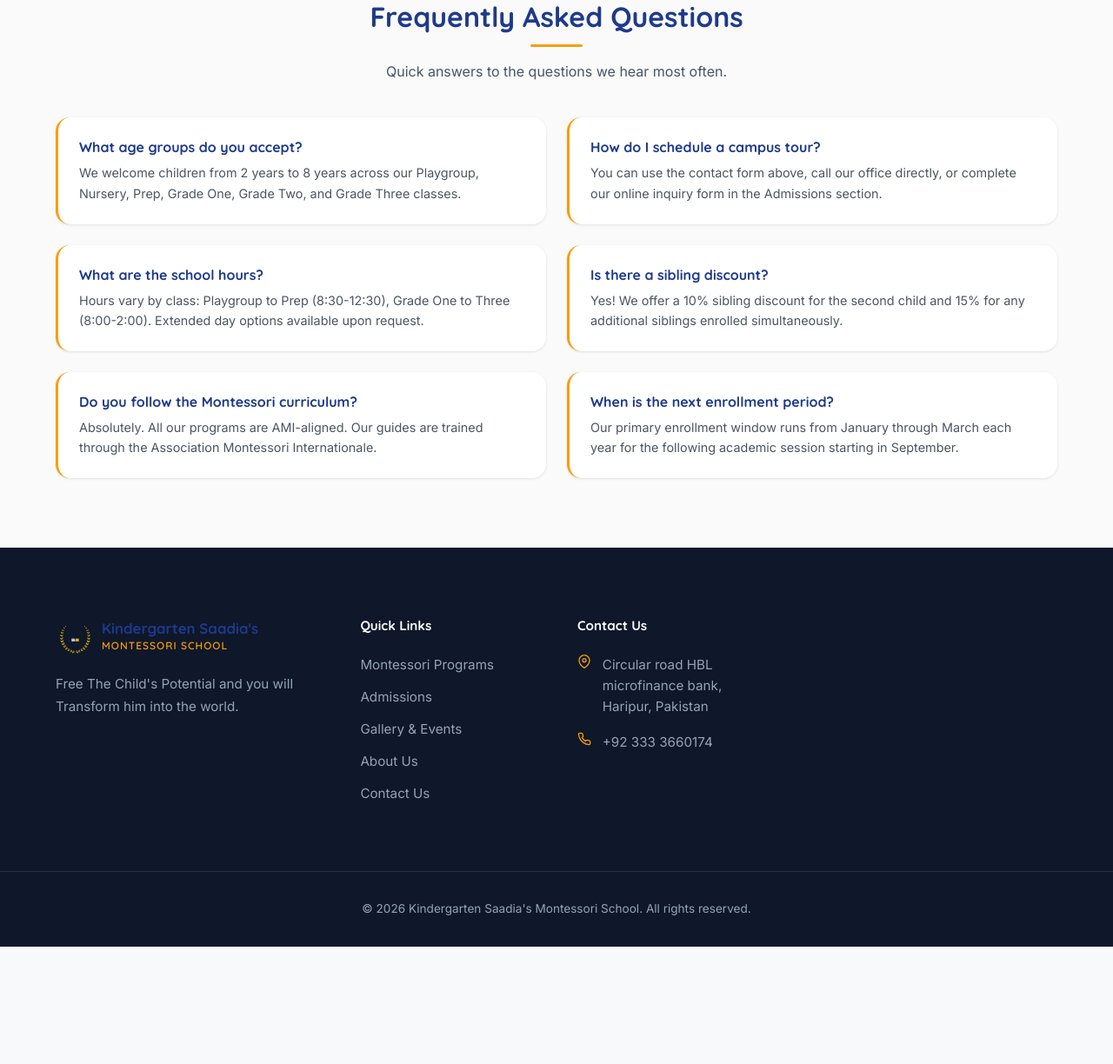
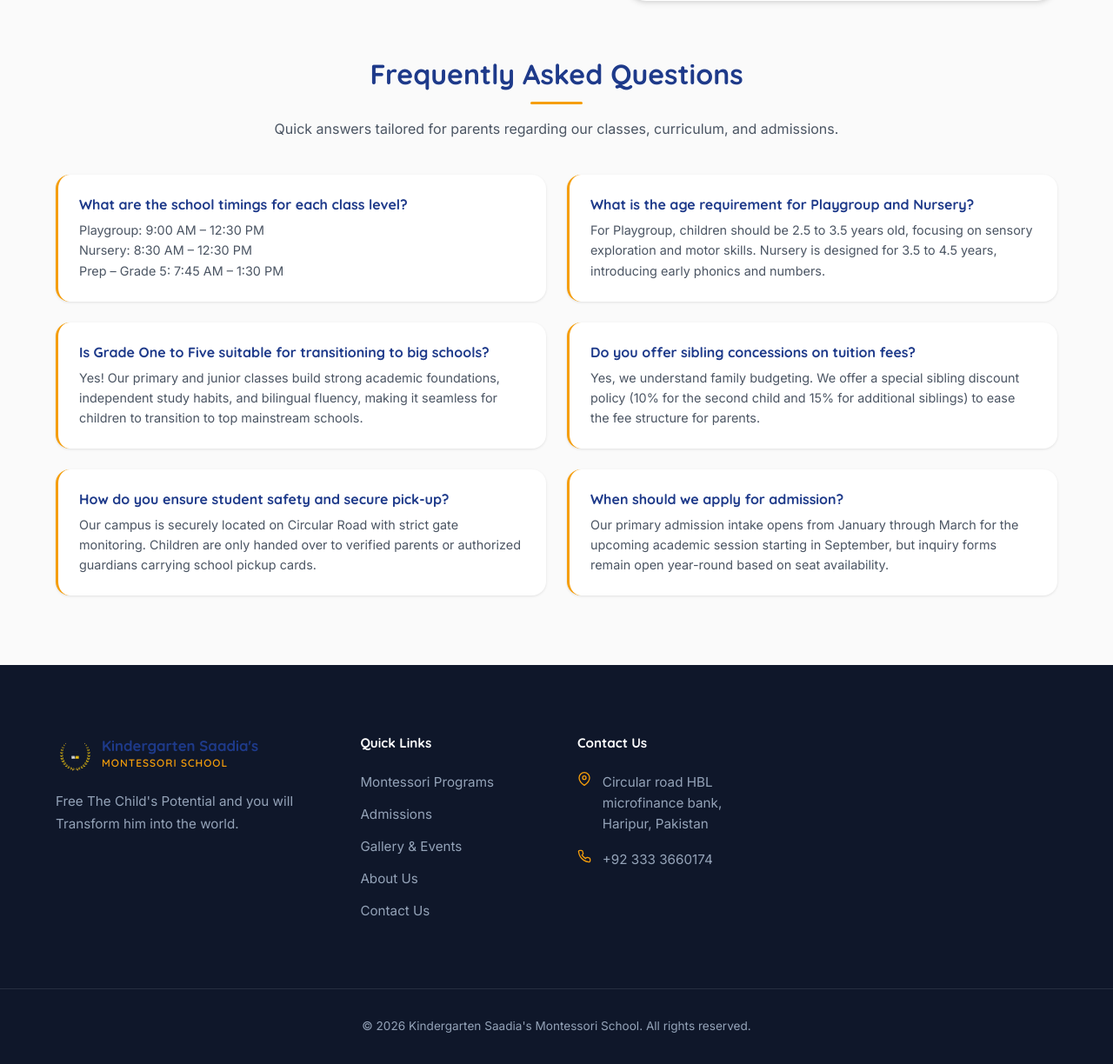
Before and after one commit to MAHMAD1499/School-Website, a PHP site: page /contact.php in a window 1280 px wide. Shown: the part 1756-2980 px from the top of the page at 87% size. Before the commit the page ends 2845 px from the top, so only its background shows below. Run offline with PHP 8.4, Linux system fonts and the light colour scheme.

Commit message:
updated the code bt

```diff
--- a/contact.php
+++ b/contact.php
@@ -96,7 +96,7 @@ $body=json_decode(file_get_contents('php://input'),true)??[];if($isAjax && $meth
           <a href="portal/index.php" class="btn btn-accent">Portal</a>
           <a href="portal/admin/login.php" class="btn btn-outline"
             style="border-color:rgba(30,58,138,0.3);font-size:0.85rem;">Admin Portal</a>
-          <a href="index.php#admissions" class="btn btn-primary">Apply Now</a>
+          <a href="admissions.php" class="btn btn-primary">Apply Now</a>
         </div>
 
       </nav>
@@ -235,19 +235,19 @@ $body=json_decode(file_get_contents('php://input'),true)??[];if($isAjax && $meth
           <div class="office-hours-table">
             <div class="hours-row">
               <span class="hours-day">Monday</span>
-              <span class="hours-time">8:00 AM – 4:00 PM</span>
+              <span class="hours-time">8:00 AM – 2:00 PM</span>
             </div>
             <div class="hours-row">
               <span class="hours-day">Tuesday</span>
-              <span class="hours-time">8:00 AM – 4:00 PM</span>
+              <span class="hours-time">8:00 AM – 2:00 PM</span>
             </div>
             <div class="hours-row">
               <span class="hours-day">Wednesday</span>
-              <span class="hours-time">8:00 AM – 4:00 PM</span>
+              <span class="hours-time">8:00 AM – 2:00 PM</span>
             </div>
             <div class="hours-row">
               <span class="hours-day">Thursday</span>
-              <span class="hours-time">8:00 AM – 4:00 PM</span>
+              <span class="hours-time">8:00 AM – 2:00 PM</span>
             </div>
             <div class="hours-row">
               <span class="hours-day">Friday</span>
@@ -262,6 +262,9 @@ $body=json_decode(file_get_contents('php://input'),true)??[];if($isAjax && $meth
               <span class="hours-badge-closed">Closed</span>
             </div>
           </div>
+          <div style="padding: 0.75rem 1rem; font-size: 0.8rem; color: #6b7280; border-top: 1px solid var(--border-color); background: #f9fafb; text-align: center;">
+            * Note: These timings are for administration and management only and are not student class timings.
+          </div>
         </div>
 
         <!-- Map -->
@@ -269,13 +272,13 @@ $body=json_decode(file_get_contents('php://input'),true)??[];if($isAjax && $meth
           <div class="map-header">📍 Find Us on the Map</div>
           <div class="map-embed">
             <iframe
-              src="https://www.google.com/maps/embed?pb=!1m18!1m12!1m3!1d3307.705748870337!2d72.93316067499752!3d34.00009107317665!2m3!1f0!2f0!3f0!3m2!1i1024!2i768!4f13.1!3m3!1m2!1s0x38dfb37001d2f68f%3A0x15918636c55c1c6b!2sKindergarten%20Saadia's%20Montessori%20School!5e0!3m2!1sen!2s!4v1788949841660!5m2!1sen!2s"
+              src="https://www.google.com/maps/embed?pb=!1m18!1m12!1m3!1d3307.705748870337!2d72.93316067499752!3d34.00009107317665!2m3!1f0!2f0!3f0!3m2!1i1024!2i768!4f13.1!3m3!1m2!1s0x38dfb37001d2f68f%3A0x15918636c55c1c6b!2sKindergarten%20Saadia%27s%20Montessori%20School!5e0!3m2!1sen!2s!4v1788949841660!5m2!1sen!2s"
               width="100%" height="100%" style="border:0;" allowfullscreen="" loading="lazy"
               referrerpolicy="no-referrer-when-downgrade">
             </iframe>
           </div>
           <p class="map-address">📍 Circular road HBL microfinance bank, Haripur, Pakistan — <a
-              href="https://www.google.com/maps/search/?api=1&query=Kindergarten+Saadia%27s+Montessori+School+Circular+Road+Haripur"
+              href="https://www.google.com/maps/search/?api=1&query=Kindergarten+Saadia%27s+Montreal+School+Circular+Road+Haripur"
               target="_blank" style="color:var(--primary-deep); font-weight:600;">Open in Maps</a></p>
         </div>
       </div>
@@ -284,35 +287,35 @@ $body=json_decode(file_get_contents('php://input'),true)??[];if($isAjax && $meth
     <!-- FAQ Section -->
     <div class="faq-section">
       <h2>Frequently Asked Questions</h2>
-      <p>Quick answers to the questions we hear most often.</p>
+      <p>Quick answers tailored for parents regarding our classes, curriculum, and admissions.</p>
       <div class="faq-grid">
         <div class="faq-item">
-          <h4>What age groups do you accept?</h4>
-          <p>We welcome children from 2 years to 8 years across our Playgroup, Nursery, Prep, Grade One, Grade Two, and Grade Three classes.</p>
+          <h4>What are the school timings for each class level?</h4>
+          <p>
+            Playgroup: 9:00 AM – 12:30 PM<br>
+            Nursery: 8:30 AM – 12:30 PM<br>
+            Prep – Grade 5: 7:45 AM – 1:30 PM
+          </p>
         </div>
         <div class="faq-item">
-          <h4>How do I schedule a campus tour?</h4>
-          <p>You can use the contact form above, call our office directly, or complete our online inquiry form in the
-            Admissions section.</p>
+          <h4>What is the age requirement for Playgroup and Nursery?</h4>
+          <p>For Playgroup, children should be 2.5 to 3.5 years old, focusing on sensory exploration and motor skills. Nursery is designed for 3.5 to 4.5 years, introducing early phonics and numbers.</p>
         </div>
         <div class="faq-item">
-          <h4>What are the school hours?</h4>
-          <p>Hours vary by class: Playgroup to Prep (8:30-12:30), Grade One to Three (8:00-2:00). Extended day options available upon request.</p>
+          <h4>Is Grade One to Five suitable for transitioning to big schools?</h4>
+          <p>Yes! Our primary and junior classes build strong academic foundations, independent study habits, and bilingual fluency, making it seamless for children to transition to top mainstream schools.</p>
         </div>
         <div class="faq-item">
-          <h4>Is there a sibling discount?</h4>
-          <p>Yes! We offer a 10% sibling discount for the second child and 15% for any additional siblings enrolled
-            simultaneously.</p>
+          <h4>Do you offer sibling concessions on tuition fees?</h4>
+          <p>Yes, we understand family budgeting. We offer a special sibling discount policy (10% for the second child and 15% for additional siblings) to ease the fee structure for parents.</p>
         </div>
         <div class="faq-item">
-          <h4>Do you follow the Montessori curriculum?</h4>
-          <p>Absolutely. All our programs are AMI-aligned. Our guides are trained through the Association Montessori
-            Internationale.</p>
+          <h4>How do you ensure student safety and secure pick-up?</h4>
+          <p>Our campus is securely located on Circular Road with strict gate monitoring. Children are only handed over to verified parents or authorized guardians carrying school pickup cards.</p>
         </div>
         <div class="faq-item">
-          <h4>When is the next enrollment period?</h4>
-          <p>Our primary enrollment window runs from January through March each year for the following academic session
-            starting in September.</p>
+          <h4>When should we apply for admission?</h4>
+          <p>Our primary admission intake opens from January through March for the upcoming academic session starting in September, but inquiry forms remain open year-round based on seat availability.</p>
         </div>
       </div>
     </div>
```
Also changed, not shown: index.php (+42 -24 lines), assets/images/Quick-links/dress-code.jpg (added).
